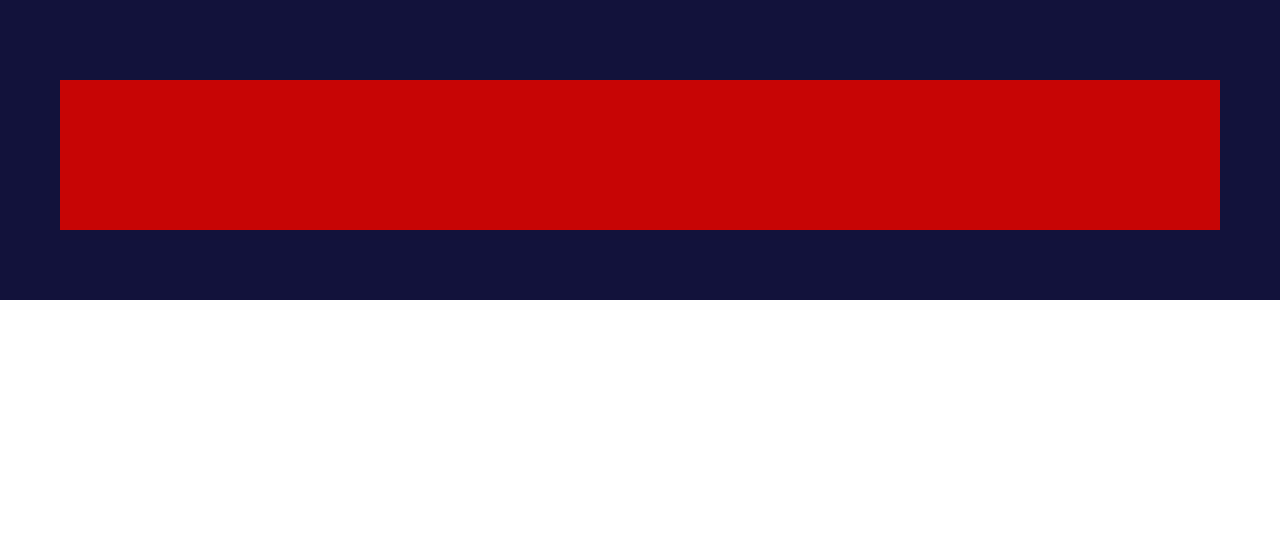
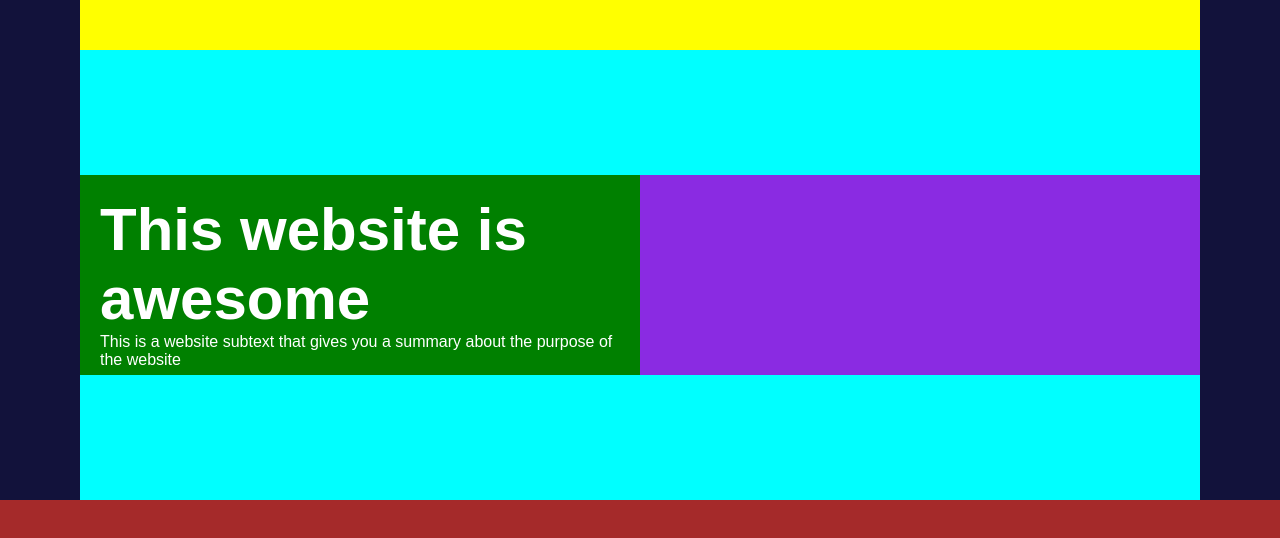
Before and after one commit to kendooshere/project_1-odin_project-, a plain HTML site: page index.html in a window 1280 px wide. Drawn offline with Linux system fonts and the light colour scheme.

Commit message:
Edited the layout of block1 and cascading

```diff
--- a/index.html
+++ b/index.html
@@ -10,9 +10,15 @@
 <body>
     <div id="main">
         <div id="header">
-            <div id="mid">
-                <div id="leftdiv"></div>
-            <div id="rightdiv"></div>
+            <div id="top"></div>
+            <div id="bottom">
+                <div id="mid">
+                    <div id="leftdiv">
+                        <h1>This website is awesome</h1>
+                        <h4>This is a website subtext that gives you a summary about the purpose of the website</h4>
+                    </div>
+                <div id="rightdiv"></div>
+                </div>
             </div>
         </div>
     </div>
--- a/style.css
+++ b/style.css
@@ -8,13 +8,55 @@ height: 100%;
 width: 100%;
 }
 #header{
-    height:300px;
+    height:500px;
     width: 100%;
     background-color: rgb(18, 18, 59);
-    padding:80px 60px;
+    padding:0px 80px 50px;
+}
+#bottom{
+    height:100%;
+    display: flex;
+    justify-content: center;
+    align-items: center;
+    background-color: cyan;
+
+}
+#main{
+    height: 100%;
+    width: 100%;
+    background-color: brown;
 }
 #mid{
-    height: 150px;
+    height: 200px;
     width: 100%;
     background-color: rgb(199, 5, 5);
+    display: flex;
+    align-items: center;
 }
+#top{
+    height: 50px;
+    width:100%;
+    background-color: yellow;
+}
+#leftdiv>h4{
+    font-family:Arial, Helvetica, sans-serif ;
+    font-weight: 200;
+}
+#leftdiv>h1{
+    font-size: 60px;
+    font-family:Arial, Helvetica, sans-serif ;
+    color: white;
+}
+#leftdiv{
+    height: 100%;
+    width: 50%;
+    background-color: green;
+    color:white;
+    padding: 20px;
+}
+#rightdiv{
+    height: 100%;
+    width: 50%;
+    padding:20px;
+    background-color: blueviolet;
+}
```
